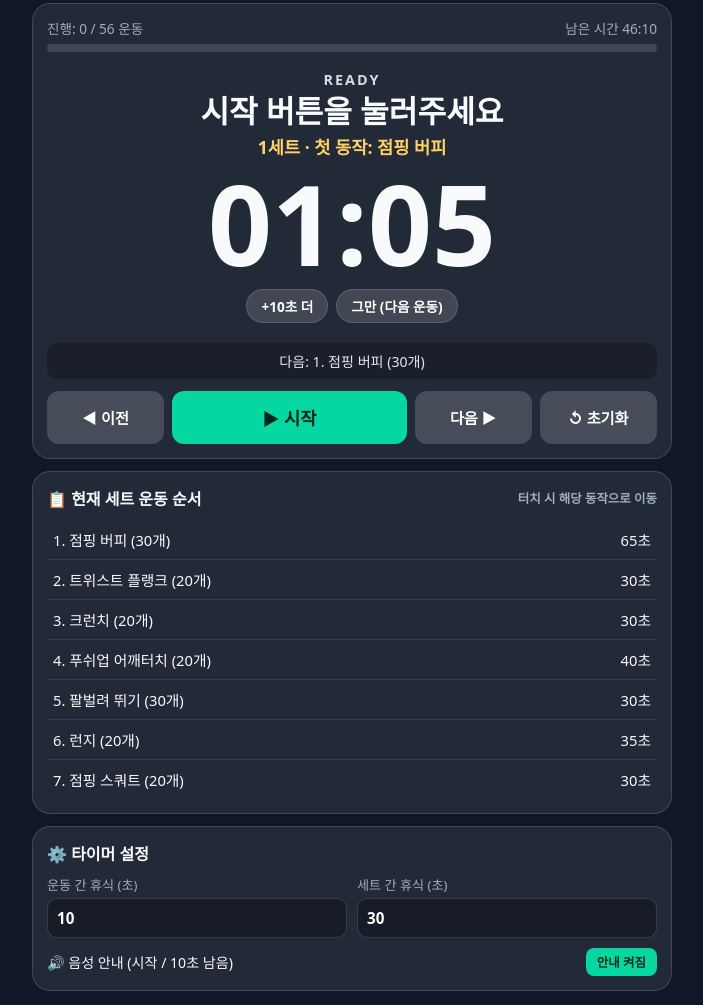
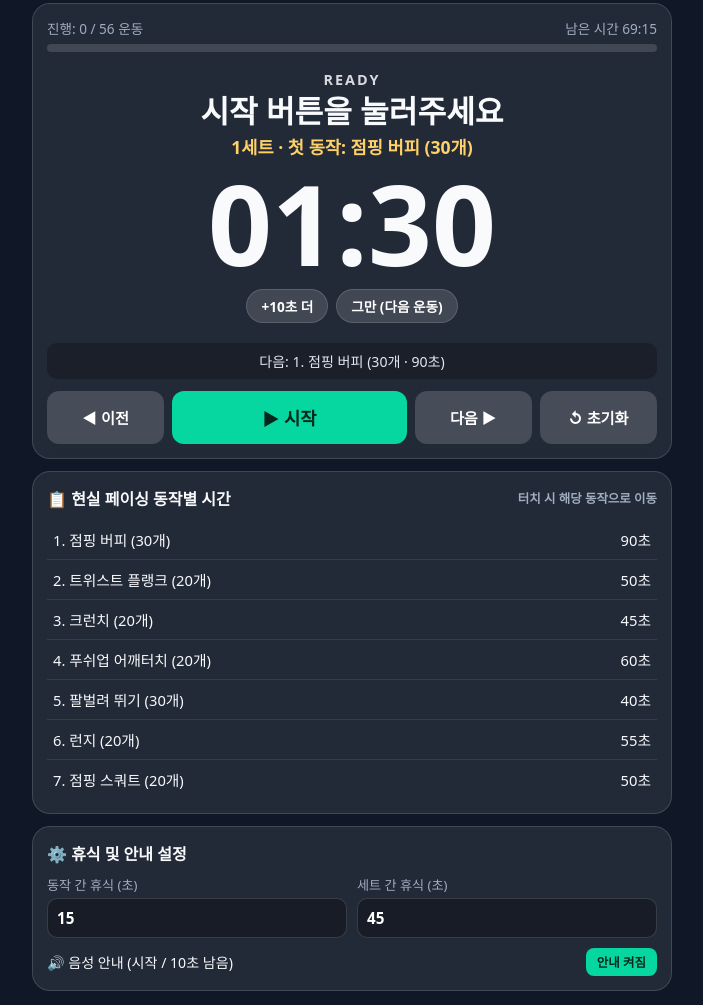
Before and after one commit to kidsstar1/kidsstar1.github.io, a plain HTML site: page index.html in a window 1280 px wide. Shown: the part 575-1580 px from the top of the page, without its empty margins (288-991 px from the left). Drawn offline with Linux system fonts and the light colour scheme.

Commit message:
Update index.html

```diff
--- a/index.html
+++ b/index.html
@@ -4,7 +4,7 @@
 <meta charset="UTF-8">
 <meta name="viewport" content="width=device-width, initial-scale=1.0, maximum-scale=1.0, user-scalable=no">
 <meta name="theme-color" content="#101827">
-<title>8세트 고강도 서킷 인터벌 타이머</title>
+<title>8세트 현실 페이싱 서킷 타이머</title>
 <style>
   :root {
     --bg-idle: #101827;
@@ -41,7 +41,6 @@
     backdrop-filter: blur(8px);
   }
 
-  /* 상단 헤더 */
   .top-bar { display: flex; justify-content: space-between; align-items: center; }
   .app-title { font-size: 1.1rem; font-weight: 800; display: flex; align-items: center; gap: 6px; }
   .badge { background: rgba(255,255,255,0.16); padding: 4px 11px; border-radius: 20px; font-size: 0.85rem; font-weight: 700; }
@@ -145,9 +144,8 @@
 </head>
 <body>
 <main>
-  <!-- 상단 타이틀 -->
   <div class="top-bar">
-    <div class="app-title">🏋️ 8세트 서킷 타이머</div>
+    <div class="app-title">🏋️ 8세트 현실 페이싱 타이머</div>
     <span class="badge" id="setBadge">1 / 8 세트</span>
   </div>
 
@@ -190,15 +188,15 @@
   <section class="panel">
     <div class="progress-meta">
       <span id="roundText">진행: 0 / 56 운동</span>
-      <span id="totalRemainText">남은 시간 40:20</span>
+      <span id="totalRemainText">남은 시간 56:50</span>
     </div>
     <div class="progress-track"><div class="progress-fill" id="progressBar"></div></div>
 
     <div class="timer-display">
       <div class="phase-tag" id="phaseTag">READY</div>
       <div class="exercise-title" id="exerciseName">시작 버튼을 눌러주세요</div>
-      <div class="reps-subtitle" id="repsText">7종 운동 × 8세트</div>
-      <div class="clock" id="clock">00:00</div>
+      <div class="reps-subtitle" id="repsText">현실 페이싱 배분 · 7종 × 8세트</div>
+      <div class="clock" id="clock">01:30</div>
 
       <div class="quick-actions">
         <button class="chip-btn" onclick="addSeconds(10)">+10초 더</button>
@@ -206,7 +204,7 @@
       </div>
     </div>
 
-    <div class="next-banner" id="nextBanner">다음: 1. 점핑 버피 (30개)</div>
+    <div class="next-banner" id="nextBanner">다음: 1. 점핑 버피 (30개 · 90초)</div>
 
     <div class="main-controls">
       <button class="ctrl-btn" onclick="prevExercise()">◀ 이전</button>
@@ -219,7 +217,7 @@
   <!-- 운동 순서 목록 -->
   <section class="panel">
     <div class="section-title">
-      <span>📋 현재 세트 운동 순서</span>
+      <span>📋 현실 페이싱 동작별 시간</span>
       <span style="font-size:0.78rem;color:var(--muted)">터치 시 해당 동작으로 이동</span>
     </div>
     <ul class="routine-list" id="routineList"></ul>
@@ -227,15 +225,15 @@
 
   <!-- 세부 설정 -->
   <section class="panel">
-    <div class="section-title"><span>⚙️ 타이머 설정</span></div>
+    <div class="section-title"><span>⚙️ 휴식 및 안내 설정</span></div>
     <div class="settings-grid">
       <div class="setting-item">
-        <label for="restInput">운동 간 휴식 (초)</label>
-        <input id="restInput" type="number" min="0" max="120" value="10" onchange="updateTotalRemain()">
+        <label for="restInput">동작 간 휴식 (초)</label>
+        <input id="restInput" type="number" min="0" max="120" value="15" onchange="updateTotalRemain()">
       </div>
       <div class="setting-item">
         <label for="setRestInput">세트 간 휴식 (초)</label>
-        <input id="setRestInput" type="number" min="0" max="300" value="30" onchange="updateTotalRemain()">
+        <input id="setRestInput" type="number" min="0" max="300" value="45" onchange="updateTotalRemain()">
       </div>
     </div>
     <div class="setting-row">
@@ -247,13 +245,13 @@
 
 <script>
   const exercises = [
-    { name: "점핑 버피", reps: "30개", sec: 65 },
-    { name: "트위스트 플랭크", reps: "20개", sec: 30 },
-    { name: "크런치", reps: "20개", sec: 30 },
-    { name: "푸쉬업 어깨터치", reps: "20개", sec: 40 },
-    { name: "팔벌려 뛰기", reps: "30개", sec: 30 },
-    { name: "런지", reps: "20개", sec: 35 },
-    { name: "점핑 스쿼트", reps: "20개", sec: 30 }
+    { name: "점핑 버피", reps: "30개", sec: 90 },
+    { name: "트위스트 플랭크", reps: "20개", sec: 50 },
+    { name: "크런치", reps: "20개", sec: 45 },
+    { name: "푸쉬업 어깨터치", reps: "20개", sec: 60 },
+    { name: "팔벌려 뛰기", reps: "30개", sec: 40 },
+    { name: "런지", reps: "20개", sec: 55 },
+    { name: "점핑 스쿼트", reps: "20개", sec: 50 }
   ];
 
   const TOTAL_SETS = 8;
@@ -436,7 +434,7 @@
   function getRestTime(completedIndex) {
     const isSetEnd = (completedIndex % exercises.length === exercises.length - 1);
     const val = isSetEnd ? Number($("setRestInput").value) : Number($("restInput").value);
-    return Math.max(0, isNaN(val) ? 10 : val);
+    return Math.max(0, isNaN(val) ? 15 : val);
   }
 
   function updateTotalRemain() {
@@ -490,9 +488,9 @@
     if (phase === "idle") {
       $("phaseTag").textContent = "READY";
       $("exerciseName").textContent = "시작 버튼을 눌러주세요";
-      $("repsText").textContent = `1세트 · 첫 동작: ${exercises[0].name}`;
+      $("repsText").textContent = `1세트 · 첫 동작: ${exercises[0].name} (${exercises[0].reps})`;
       $("clock").textContent = formatTime(exercises[0].sec);
-      $("nextBanner").textContent = `다음: 1. ${exercises[0].name} (${exercises[0].reps})`;
+      $("nextBanner").textContent = `다음: 1. ${exercises[0].name} (${exercises[0].reps} · ${exercises[0].sec}초)`;
     } else if (phase === "work") {
       $("phaseTag").textContent = "🔥 WORK";
       $("exerciseName").textContent = `${(index % exercises.length) + 1}. ${ex.name}`;
@@ -501,7 +499,7 @@
       const restSec = getRestTime(index);
       const nextEx = exercises[(index + 1) % exercises.length];
       $("nextBanner").textContent = index < TOTAL_EXERCISES - 1
-        ? `다음: ${restSec > 0 ? `휴식 (${restSec}초) 후 ` : ""}${nextEx.name}`
+        ? `다음: ${restSec > 0 ? `휴식 (${restSec}초) 후 ` : ""}${nextEx.name} (${nextEx.reps})`
         : "마지막 운동입니다!";
     } else if (phase === "rest") {
       const isSetRest = (index % exercises.length === 0);
@@ -509,7 +507,7 @@
       $("exerciseName").textContent = isSetRest ? `${currentSet - 1}세트 완료 휴식` : "전환 휴식";
       $("repsText").textContent = `다음 준비: ${ex.name} (${ex.reps})`;
       $("clock").textContent = formatTime(remaining);
-      $("nextBanner").textContent = `다음: ${(index % exercises.length) + 1}. ${ex.name} (${ex.sec}초)`;
+      $("nextBanner").textContent = `다음: ${(index % exercises.length) + 1}. ${ex.name} (${ex.reps} · ${ex.sec}초)`;
     } else if (phase === "done") {
       $("phaseTag").textContent = "🎉 COMPLETE";
       $("exerciseName").textContent = "8세트 완주 성공!";
```
